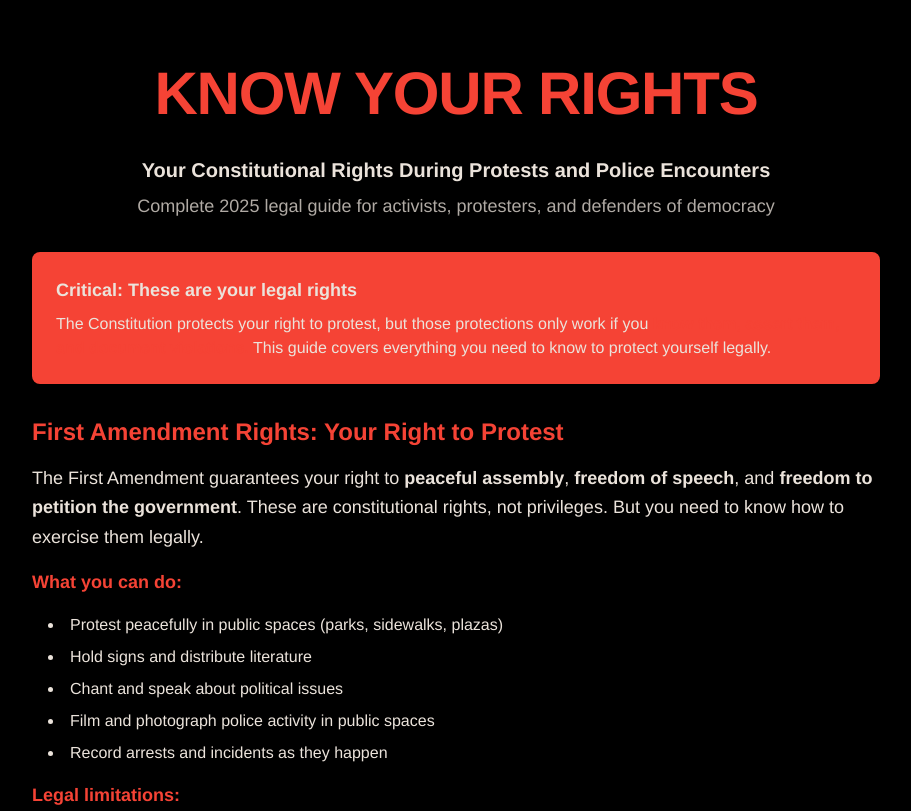
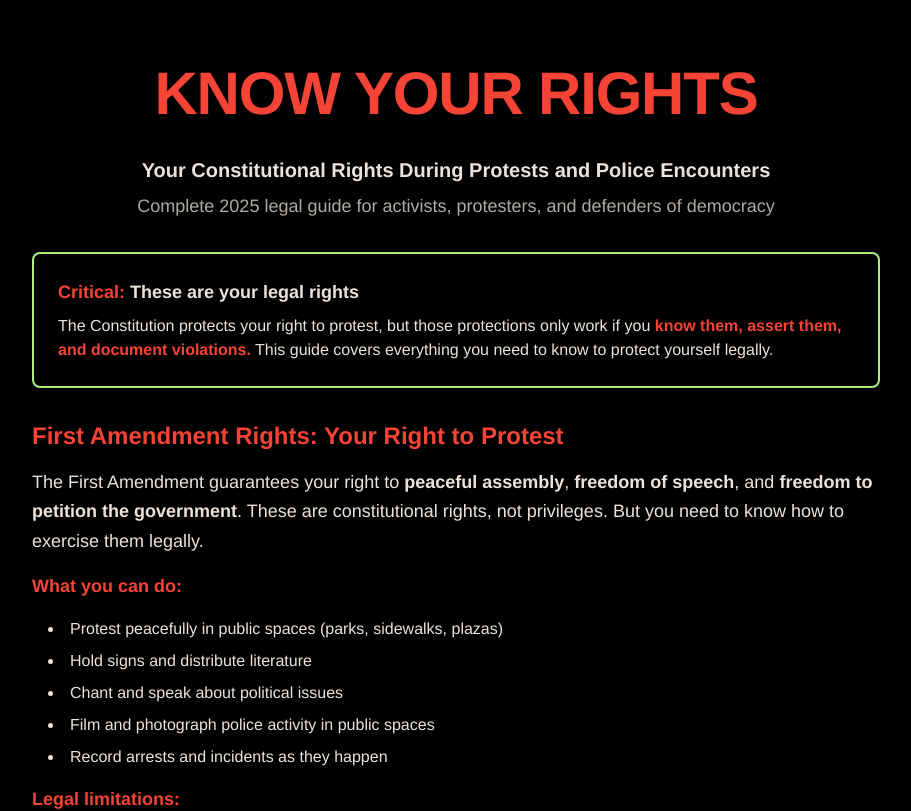
Before and after one commit to thedanperry/LibertyGuard-Website, a Next.js app: page /know-your-rights in a window 1280 px wide. Shown: the top 811 px of the page, without its empty margins (184-1095 px from the left). Built offline with nearby package versions, Linux system fonts and the light colour scheme.

Commit message:
Fix text visibility in critical callout box - use border instead of background

```diff
--- a/src/app/know-your-rights/page.tsx
+++ b/src/app/know-your-rights/page.tsx
@@ -20,8 +20,8 @@ export default function KnowYourRightsPage() {
           <p className="text-climate-cream text-lg opacity-75">Complete 2025 legal guide for activists, protesters, and defenders of democracy</p>
         </div>
 
-        <div className="bg-climate-red bg-opacity-10 p-6 rounded-lg mb-8">
-          <p className="text-climate-cream text-lg font-bold mb-2"><strong>Critical:</strong> These are your legal rights</p>
+        <div className="p-6 rounded-lg mb-8 border-2 border-climate-red">
+          <p className="text-climate-cream text-lg font-bold mb-2"><strong className="text-climate-red">Critical:</strong> These are your legal rights</p>
           <p className="text-climate-cream">
             The Constitution protects your right to protest, but those protections only work if you <strong className="text-climate-red">know them, assert them, and document violations.</strong> This guide covers everything you need to know to protect yourself legally.
           </p>
```
